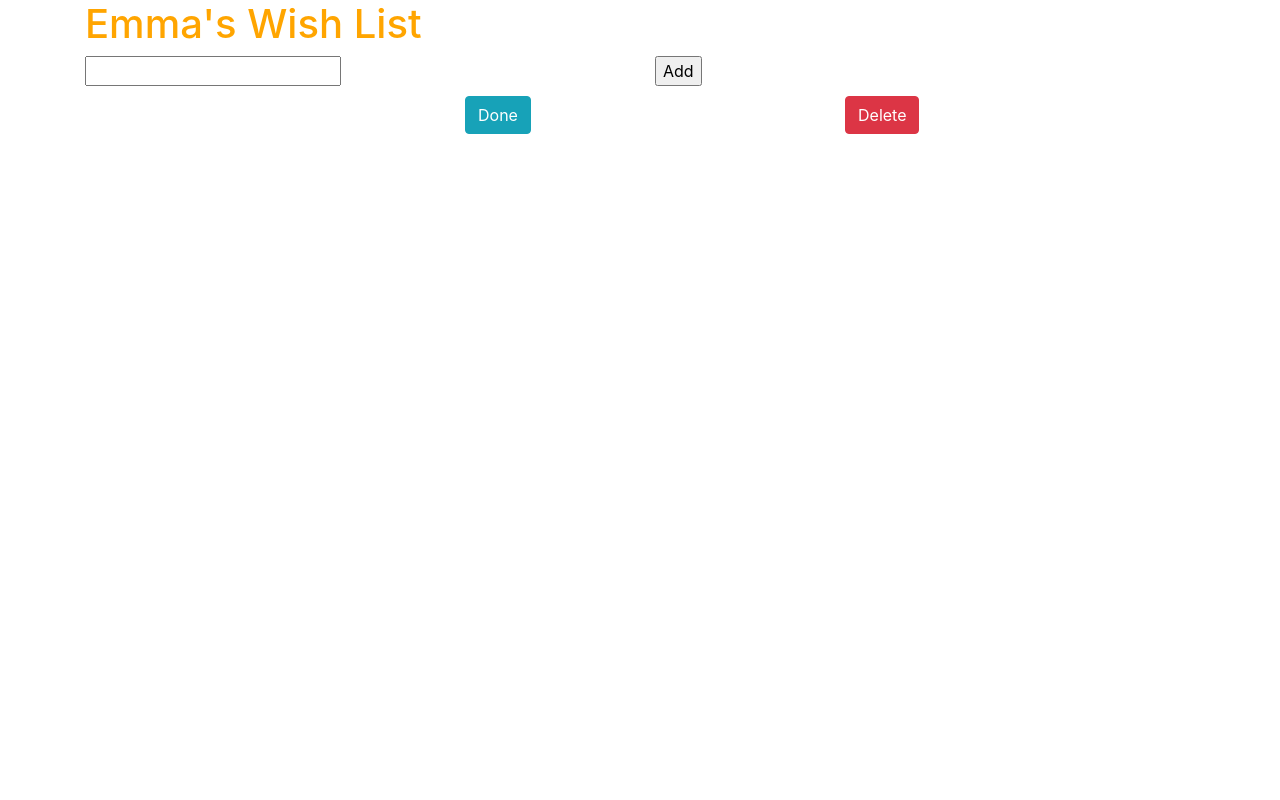
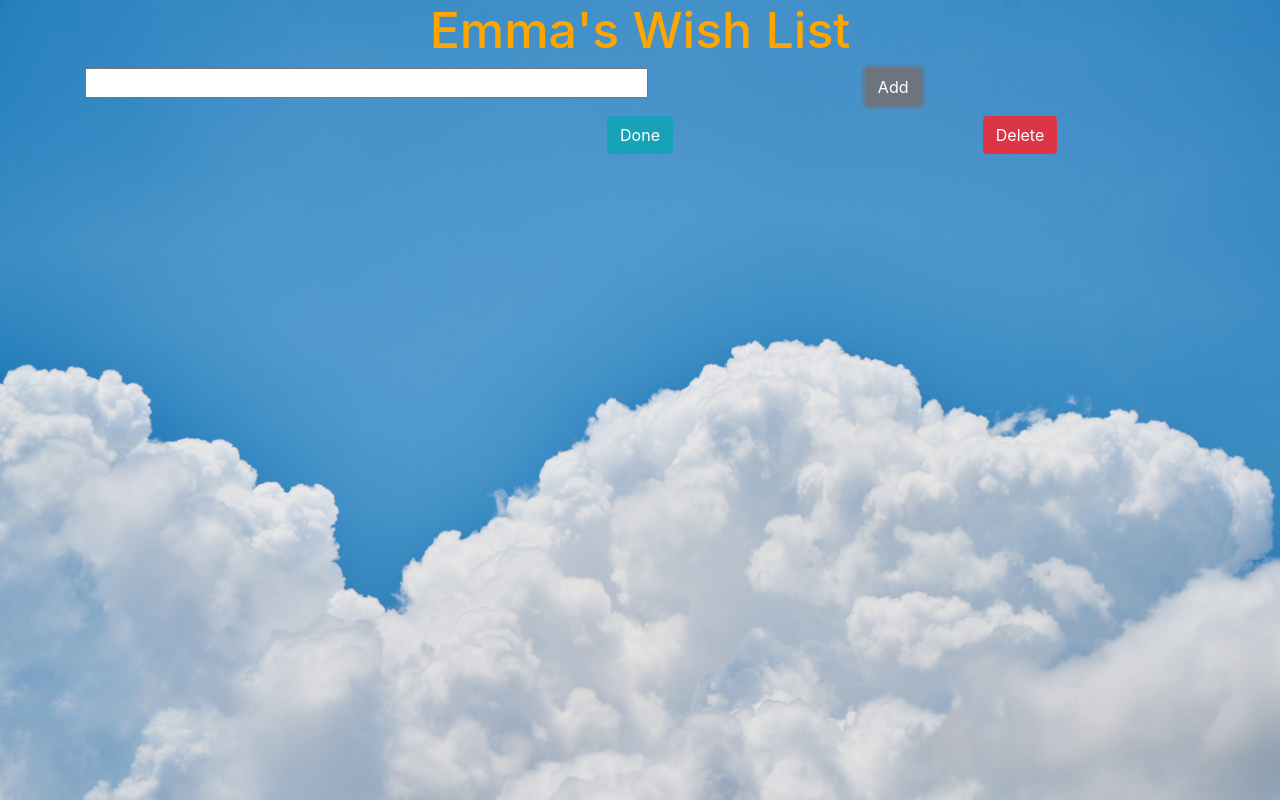
Before and after one commit to remotecharms/todo-app-frontend, a React app: page / in a window 1280 px wide. Both pictures are taken after a click on the button "Add". Built offline with nearby package versions, Linux system fonts and the light colour scheme.

Commit message:
styling in css file and in line components

```diff
--- a/public/index.html
+++ b/public/index.html
@@ -9,6 +9,7 @@
     />
     <meta name="theme-color" content="#000000" />
     <link rel="stylesheet" href="https://stackpath.bootstrapcdn.com/bootstrap/4.1.3/css/bootstrap.min.css" integrity="sha384-MCw98/SFnGE8fJT3GXwEOngsV7Zt27NXFoaoApmYm81iuXoPkFOJwJ8ERdknLPMO" crossorigin="anonymous">
+    <link rel="stylesheet" href="%PUBLIC_URL%/styles.css">
     <!--
       manifest.json provides metadata used when your web app is added to the
       homescreen on Android. See https://developers.google.com/web/fundamentals/web-app-manifest/
--- a/src/App.js
+++ b/src/App.js
@@ -2,7 +2,7 @@
 import Header from './components/Header';
 import TaskList from './components/TaskList';
 import TaskEntry from './components/TaskEntry';
-
+import Task from './components/Task';
 
 class App extends Component {
 
@@ -18,6 +18,7 @@
     //Event handler
     this.addTask = this.addTask.bind(this);
     this.deleteTask = this.deleteTask.bind(this);
+    this.doneTask = this.doneTask.bind(this);
   }
 
   //addTask function pushes the JSON object which looks like a task into the array
@@ -29,7 +30,13 @@
     });
   }
 
- /* countingTasksInList (task) {
+  deleteTask(taskID) {
+    this.setState ({
+      tasks: this.state.tasks.filter(tasks => tasks.taskID !== taskID)
+        });
+  }
+
+  /* countingTasksInList (task) {
     let currentList = this.state.tasks;
     let taskAddedToList = currentList.filter((taskInList) => taskInList.i === task.i).length > 0;
     if(taskAddedToList) {
@@ -51,8 +58,8 @@
 
     this.setState({tasks: currentList});
   }
-*/
-  deleteTask(key){
+
+  /*deleteTask(key){
     let filteredTasks= this.state.tasks.filter(function(task){
       return (task.key !== key)
     });
@@ -69,8 +76,9 @@
     this.setState({tasks: existingTask})
     console.log(JSON.stringify(existingTask));
   }
+*/
 
-
+/*
 deleteTask(id) {
   let currentListofTasks = this.state.tasks;
   console.log()
@@ -91,7 +99,20 @@
     tasks: currentListofTasks
   });
 }
-  */
+*/
+
+ /*
+ deleteTask() {
+  //console.log('"'+this.props.taskDescription +', id: ' +this.props.task +'" delete action invoked')
+   //alert('Congratulations - Item has been deleted from the Wishlist' + this.props.taskDescription);
+   //this.props.deleteTaskHandler(this.props.id);
+   this.props.onDeleteTaskHandler();
+}
+*/
+doneTask(){
+   this.props.onDoneTaskHandler();
+}
+
   render() {
     return (
       <div className="container">
@@ -106,3 +127,4 @@
 export default App;
 // <TaskList tasks={this.state.tasks} passes the list of tasks from the array above on to the TaskList
 // the container brings bootstrap into this React App
+//<Task taskDescription= {this.state.taskDescription} onDeleteTaskHandler={this.deleteTask} onDoneTaskHandler={this.doneTask} />
--- a/src/components/Task.js
+++ b/src/components/Task.js
@@ -1,25 +1,41 @@
 import React from 'react';
 
+//class Task extends React.Component {
 class Task extends React.Component {
     constructor(props) {
         super(props);
-        // default this.state to an empty string when the componenet first loads
+        // default this.state to an empty string when the component first loads
         this.state = {
             taskDescription: ""
         };
 
-        this.deleteTask = this.deleteTask.bind(this);
+        this.dothedeleteTask = this.dothedeleteTask.bind(this);
+        this.dothedoneTask = this.dothedoneTask.bind(this);
     }
 
-    addTask() {
+    dotheaddTask() {
+        console.log('addtask invoked')
         this.props.addTaskHandler(this.props.task);
     }
 
-    deleteTask() {
+    dothedeleteTask() {
+        console.log('deletetask invoked')
+        this.props.dothedeleteTask(this.props.task.id);
        //console.log('"'+this.props.taskDescription +', id: ' +this.props.task +'" delete action invoked')
         //alert('Congratulations - Item has been deleted from the Wishlist' + this.props.taskDescription);
         //this.props.deleteTaskHandler(this.props.id);
-        this.props.deleteTaskHandler(this);
+
+        /*if (this.state.taskDescription > 1){
+            let newTask = this.state.taskDescription -1;
+            this.setState({taskDescription: newTask});
+        }*/
+    }
+    dothedoneTask(){
+        /*
+        if (this.state.taskDescription < 5){
+            let newTask = this.state.taskDescription + 1;
+            this.setState({taskDescription: newTask});
+        }*/
     }
 
  render () {
@@ -29,10 +45,10 @@
                 {this.props.taskDescription}
             </div>
             <div className="col">
-            <input type="button" className="btn btn-info" value="Done"/>
+            <input type="button" className="btn btn-info" onClick={this.dothedoneTask} value="Done"/>
             </div>
             <div className="col">
-            <input type="button" className="btn btn-danger" value="Delete" onClick={this.deleteTask} />
+            <input type="button" className="btn btn-danger" onClick={this.dothedeleteTask} value="Delete"/>
             </div>
             </div>
 
--- a/src/components/TaskEntry.js
+++ b/src/components/TaskEntry.js
@@ -1,12 +1,13 @@
 import React from 'react';
 
-class TaskEntry extends React.Component {
-    //every component in React will have a deafult constructor
+// class TaskEntry extends React.Component {
+    class TaskEntry extends React.Component {
+    //every component in React will have a default constructor
     //constructor is a function, super (props) calls a method in 'React.Component'
     //ensures that the props are specified.
     constructor(props) {
         super(props);
-        // default this.state to an empty string when the componenet first loads
+        // default this.state to an empty string when the component first loads
         this.state = {
             taskDescription: ""
         };
@@ -17,12 +18,13 @@
         //Event binding function, which is done in the constructor
         this.onAddClicked = this.onAddClicked.bind(this);
         this.onTaskTextFieldUpdated = this.onTaskTextFieldUpdated.bind(this);
-        //this.onDeleteClicked = this.onDeleteClicked.bind(this);
+        this.onDoneClicked = this.onDoneClicked.bind(this);
+        this.onDeleteClicked = this.onDeleteClicked.bind(this);
     }
 
     // This function executes when the add button is clicked.
     onAddClicked() {
-
+        console.log('onaddclicked invoked')
         const taskToBeAdded = {
             id: (Math.random() * 100),
             description: this.state.taskDescription,
@@ -36,8 +38,21 @@
         this.setState({
             taskDescription: ""
         });
+    }
 
-    }
+    // This function executes when the done button is clicked.
+    onDoneClicked(taskID) {
+        console.log('ondoneclicked invoked')
+        this.props.onDoneTaskHandler(taskID)
+    };
+
+//    This function executes when the delete button is clicked.
+    onDeleteClicked(taskID) {
+        console.log('ondeleteclicked invokved')
+        this.props.onDeleteTaskHandler(taskID)
+    };
+
+
     //when any key pressed in text field - this is the event handling
     onTaskTextFieldUpdated(event) {
         const description = event.target.value;
@@ -47,32 +62,17 @@
         });
     }
 
-    /*This function executes when the add button is clicked.
-    onDeleteClicked() {
-
-
-            //before we clear out the taskDescription, we want to save the taskToBeAdded to our array
-            this.props.onDeleteTaskHandler(taskToBeDeleted);
-
-            //clears the text field next to add button
-            this.setState({
-                taskDescription: ""
-            });
-
-  deleteTask(key){
-      this.props.delete(key);
-  }
-*/
  render () {
      return (
          // the value of the text box is watching the value of the state - the text box will execute an on text event
-         <div className="row">
-            <div className= "col">
-            <input type="text" value={this.state.taskDescription} onChange={this.onTaskTextFieldUpdated} />
+         <div className="row" style={styles.taskTextField}>
+            <div className= "col" >
+            <input type="text" value= {this.state.taskDescription} onChange={this.onTaskTextFieldUpdated} size="50"/>
             </div>
+                <div className="col" style={styles.addButton}>
+                <input type="button" className="btn btn-secondary" value="Add" onClick={this.onAddClicked}/>
+                </div>
                 <div className="col">
-                <input type="button" value="Add" onClick={this.onAddClicked} />
-
                 </div>
             </div>
         //'onClick' is the attachment - if add button clicked the onAddClicked function will be called
@@ -84,4 +84,13 @@
 
 }
 
+const styles = {
+    taskTextField: {
+        textAlign: "center",
+    },
+    addButton: {
+        textAlign: "right"
+    }
+}
+// styling the components added in line and a separate css file included
 export default TaskEntry;
--- a/src/components/TaskList.js
+++ b/src/components/TaskList.js
@@ -9,8 +9,23 @@
          <div>
             {
                 this.props.tasks.map((task, i) =>
-                    <Task taskDescription={task.description} key={i} />
+//                    <Task taskDescription={task.description} key={i} showAddButton={false} showDeleteButton={true} deleteTaskHandler={this.props.deleteTaskHandler}/>
+                    <Task
+                    taskDescription={task.description}
+                    key={i} // key={this.props.task.id} ?
+                    showAddButton={false}
+                    showDeleteButton={true}
+                    deleteTaskHandler={this.deleteTaskHandler}/>
                 )
+                //map over array called tasks in app.js, each item in the array is given the
+                //name 'task' - which is a variable
+                //then the 'taskDecription' which is each item and
+                //they are given the unique key of 'i'
+                //'map' function gives you an index which meant that 'key' = 0,1,2 etc
+                //'map' goes to each item in the array, it allocates each item in the array
+                //to a variable which is called 'task'
+                //in React for every element you render if it's in a loop, it has to be given a key
+                //
             }
          </div>
      );
```
